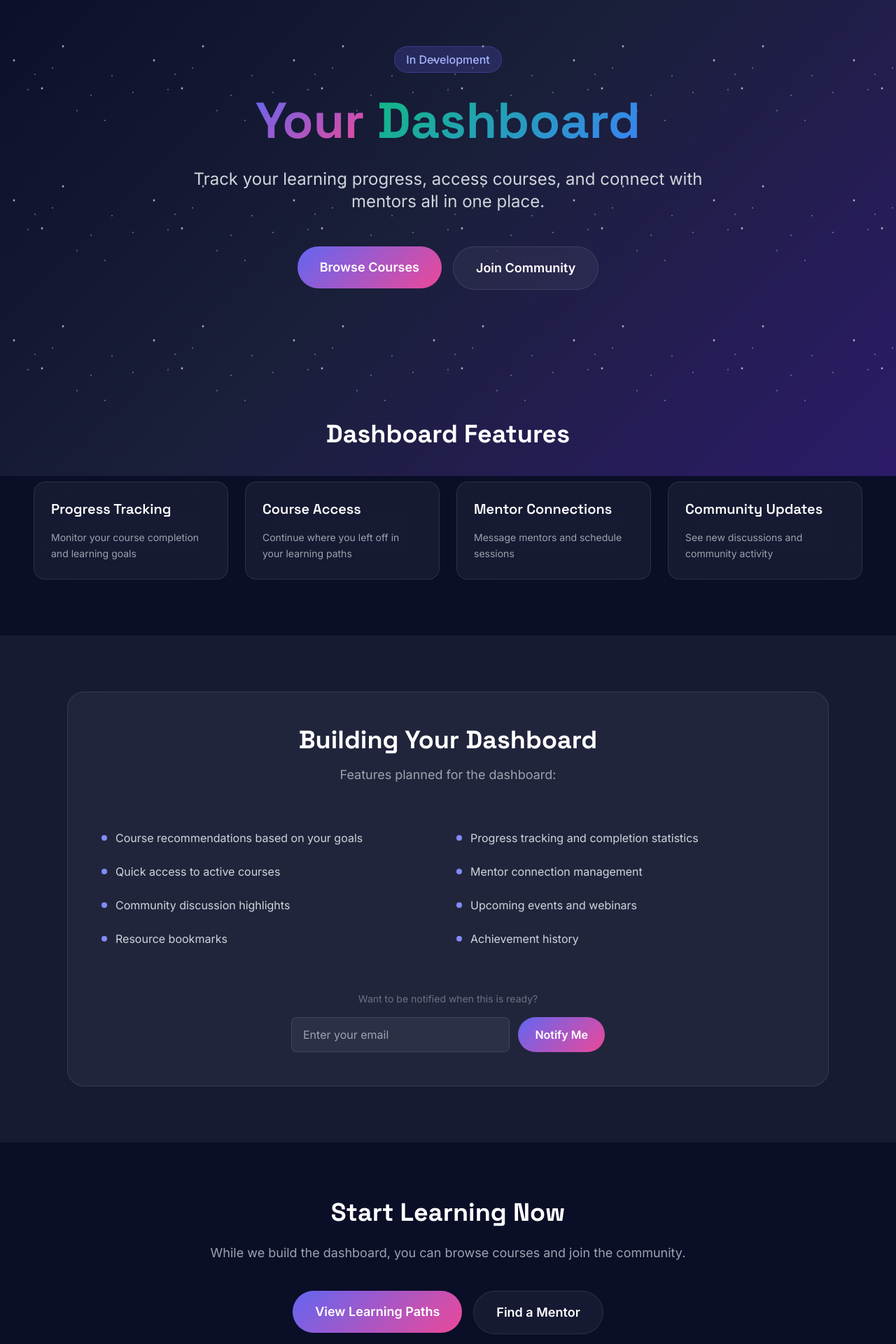
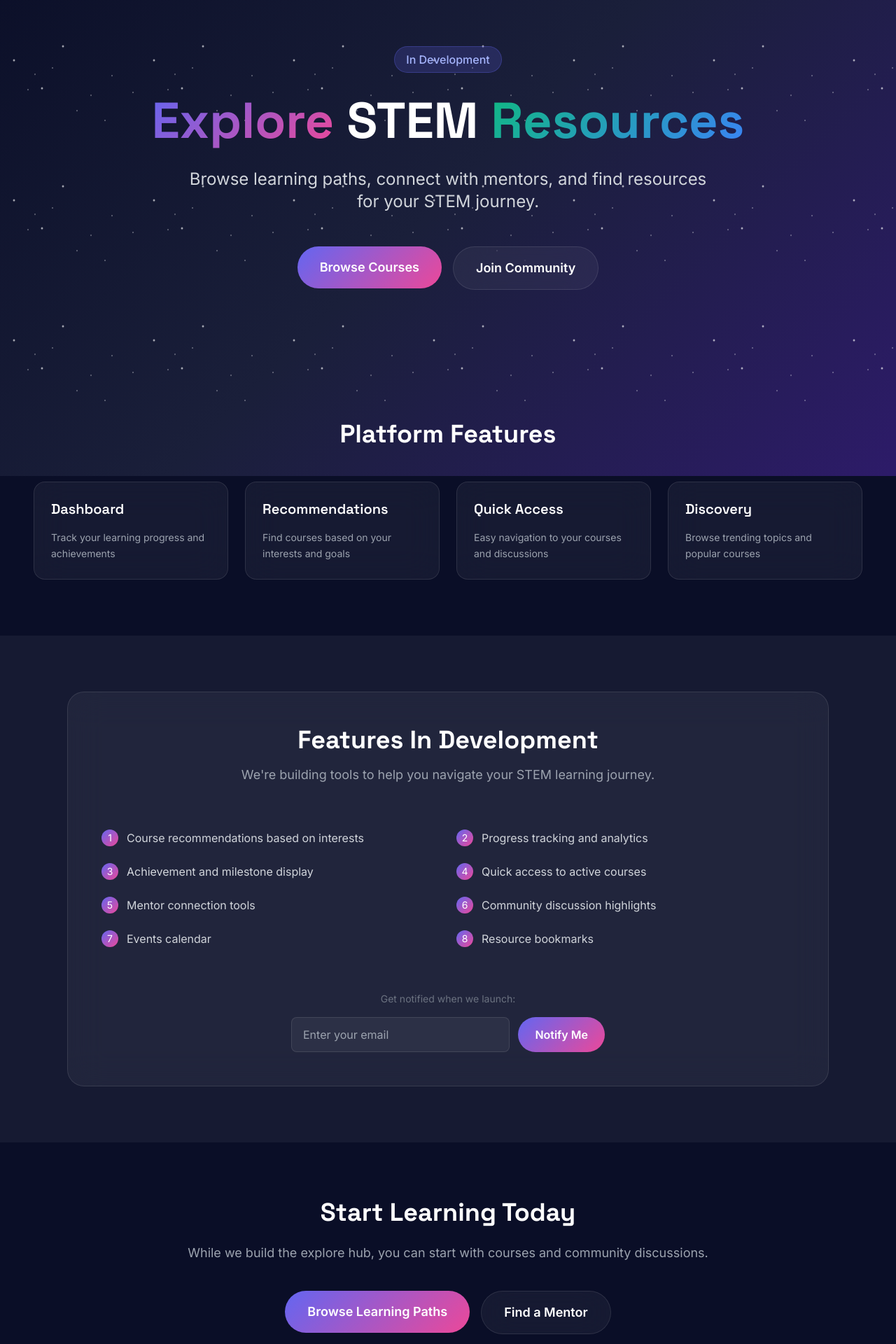
Before and after one commit to itsmepraks/womeninstem, a Next.js app: page /explore in a window 1280 px wide. Shown: the part 120-2040 px from the top of the page at 70% size. Built offline with nearby package versions, Linux system fonts and the light colour scheme; no server answers.

Commit message:
refactor(explore): remove icons and simplify language
- Remove all Lucide React icons
- Simplify "Your personalized dashboard" to realistic description
- Remove AI-powered marketing speak
- Focus on practical features

```diff
--- a/app/explore/page.tsx
+++ b/app/explore/page.tsx
@@ -3,7 +3,7 @@ import Link from 'next/link';
 
 export const metadata = {
   title: 'Explore - STEM•SPARK',
-  description: 'Your dashboard for STEM learning and community',
+  description: 'Browse learning paths and explore STEM opportunities',
 };
 
 export default function ExplorePage() {
@@ -18,13 +18,13 @@ export default function ExplorePage() {
             </Badge>
 
             <h1 className="font-display text-5xl md:text-7xl font-bold">
-              <span className="gradient-text bg-gradient-nebula">Your</span>{' '}
-              <span className="gradient-text bg-gradient-aurora">Dashboard</span>
+              <span className="gradient-text bg-gradient-nebula">Explore</span> STEM{' '}
+              <span className="gradient-text bg-gradient-aurora">Resources</span>
             </h1>
 
             <p className="text-xl md:text-2xl text-gray-300 max-w-3xl mx-auto leading-relaxed">
-              Track your learning progress, access courses, and connect with mentors
-              all in one place.
+              Browse learning paths, connect with mentors, and find resources
+              for your STEM journey.
             </p>
 
             <div className="flex flex-col sm:flex-row gap-4 justify-center pt-4">
@@ -47,26 +47,26 @@ export default function ExplorePage() {
       <section className="py-20 px-4">
         <Container size="xl">
           <h2 className="font-display text-3xl md:text-4xl font-bold text-center mb-12">
-            Dashboard Features
+            Platform Features
           </h2>
 
           <div className="grid md:grid-cols-2 lg:grid-cols-4 gap-6">
             {[
               {
-                title: 'Progress Tracking',
-                description: 'Monitor your course completion and learning goals',
+                title: 'Dashboard',
+                description: 'Track your learning progress and achievements',
               },
               {
-                title: 'Course Access',
-                description: 'Continue where you left off in your learning paths',
+                title: 'Recommendations',
+                description: 'Find courses based on your interests and goals',
               },
               {
-                title: 'Mentor Connections',
-                description: 'Message mentors and schedule sessions',
+                title: 'Quick Access',
+                description: 'Easy navigation to your courses and discussions',
               },
               {
-                title: 'Community Updates',
-                description: 'See new discussions and community activity',
+                title: 'Discovery',
+                description: 'Browse trending topics and popular courses',
               },
             ].map((feature, index) => (
               <Card key={index} hover>
@@ -88,33 +88,35 @@ export default function ExplorePage() {
           <div className="glass rounded-3xl p-8 md:p-12 space-y-8">
             <div className="text-center space-y-4">
               <h2 className="font-display text-3xl md:text-4xl font-bold">
-                Building Your Dashboard
+                Features In Development
               </h2>
               <p className="text-gray-400 text-lg max-w-2xl mx-auto">
-                Features planned for the dashboard:
+                We're building tools to help you navigate your STEM learning journey.
               </p>
             </div>
 
             <div className="grid md:grid-cols-2 gap-6 pt-8">
               {[
-                'Course recommendations based on your goals',
-                'Progress tracking and completion statistics',
+                'Course recommendations based on interests',
+                'Progress tracking and analytics',
+                'Achievement and milestone display',
                 'Quick access to active courses',
-                'Mentor connection management',
+                'Mentor connection tools',
                 'Community discussion highlights',
-                'Upcoming events and webinars',
+                'Events calendar',
                 'Resource bookmarks',
-                'Achievement history',
               ].map((item, index) => (
                 <div key={index} className="flex items-center gap-3">
-                  <div className="flex-shrink-0 w-2 h-2 rounded-full bg-nebula-400"></div>
+                  <div className="flex-shrink-0 w-6 h-6 rounded-full bg-gradient-nebula flex items-center justify-center text-sm">
+                    {index + 1}
+                  </div>
                   <span className="text-gray-300">{item}</span>
                 </div>
               ))}
             </div>
 
             <div className="pt-8 text-center">
-              <p className="text-sm text-gray-500 mb-4">Want to be notified when this is ready?</p>
+              <p className="text-sm text-gray-500 mb-4">Get notified when we launch:</p>
               <div className="flex flex-col sm:flex-row gap-3 max-w-md mx-auto">
                 <input
                   type="email"
@@ -133,15 +135,15 @@ export default function ExplorePage() {
         <Container size="md">
           <div className="text-center space-y-6">
             <h2 className="font-display text-3xl md:text-4xl font-bold">
-              Start Learning Now
+              Start Learning Today
             </h2>
             <p className="text-gray-400 text-lg">
-              While we build the dashboard, you can browse courses and join the community.
+              While we build the explore hub, you can start with courses and community discussions.
             </p>
             <div className="flex flex-col sm:flex-row gap-4 justify-center pt-4">
               <Link href="/learning">
                 <Button variant="primary" size="lg">
-                  View Learning Paths
+                  Browse Learning Paths
                 </Button>
               </Link>
               <Link href="/mentorship">
```
